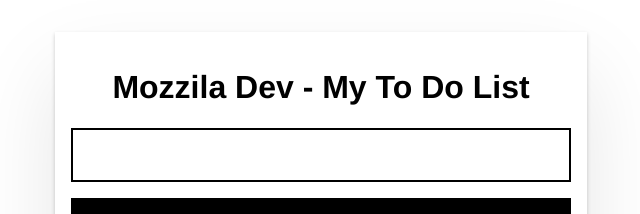
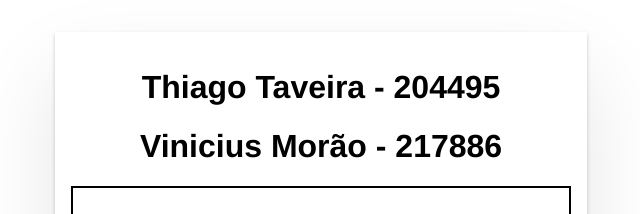
Before and after one commit to MORAOdev/Integrated-Systems-Project, an Angular app in the folder FRONTEND/TODOapp/: page / in a window 1280 px wide. Shown: the top 214 px of the page, without its empty margins (319-959 px from the left). Built offline with nearby package versions, Linux system fonts and the light colour scheme; no server answers.

Commit message:
Update header with new author names

```diff
--- a/FRONTEND/TODOapp/src/app/app.html
+++ b/FRONTEND/TODOapp/src/app/app.html
@@ -1,5 +1,6 @@
 <div class="main">
-    <h1>Mozzila Dev - My To Do List</h1>
+    <h1>Thiago Taveira - 204495</h1>
+    <h1>Vinicius Morão - 217886</h1>
     <input class="lg-text-input" #campoNovoItem (keyup.enter)="CREATE_tarefa(campoNovoItem.value); campoNovoItem.value = ''"/>
     <button class="btn-primary" (click)="CREATE_tarefa(campoNovoItem.value); campoNovoItem.value = ''">
         Adicionar Tarefa
```
